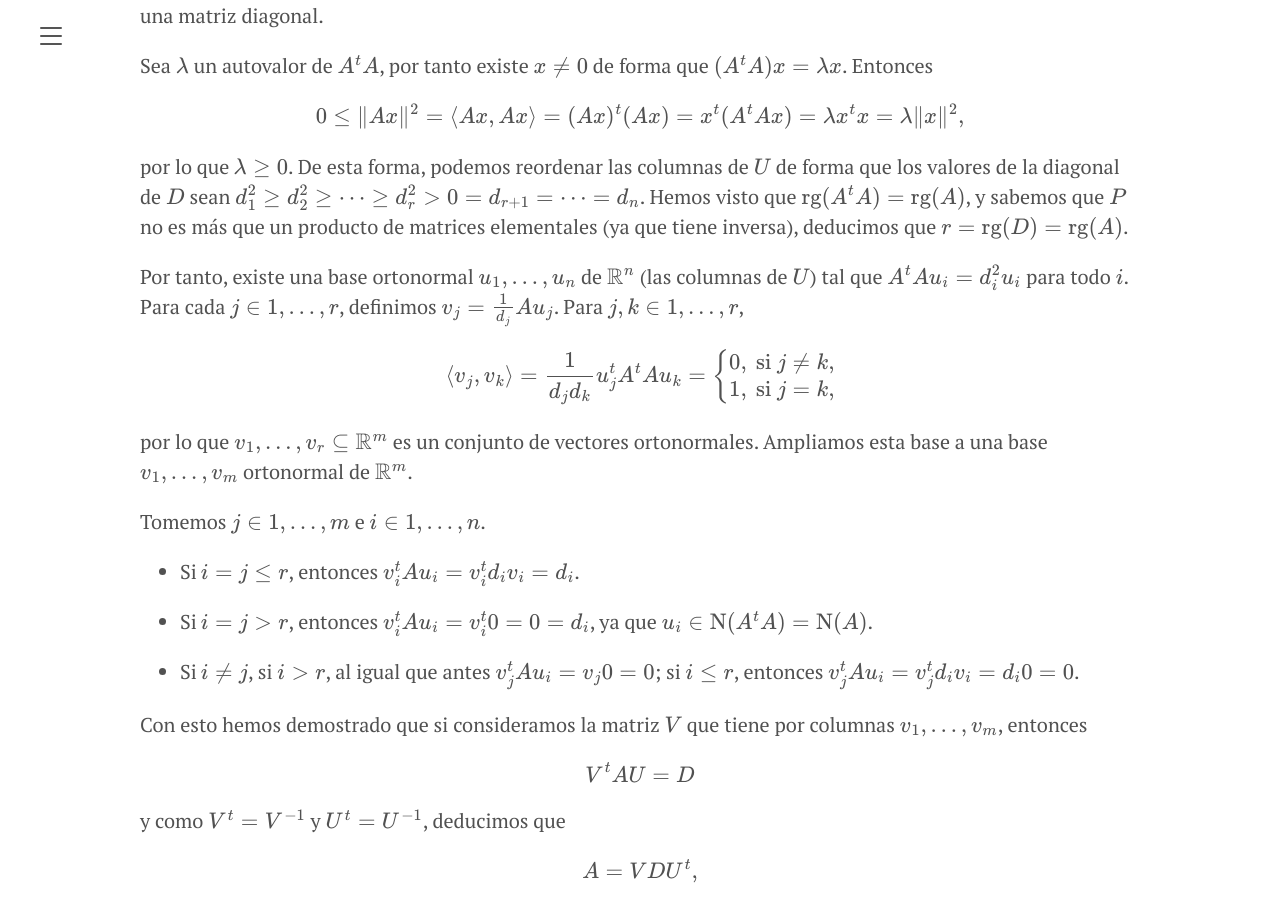
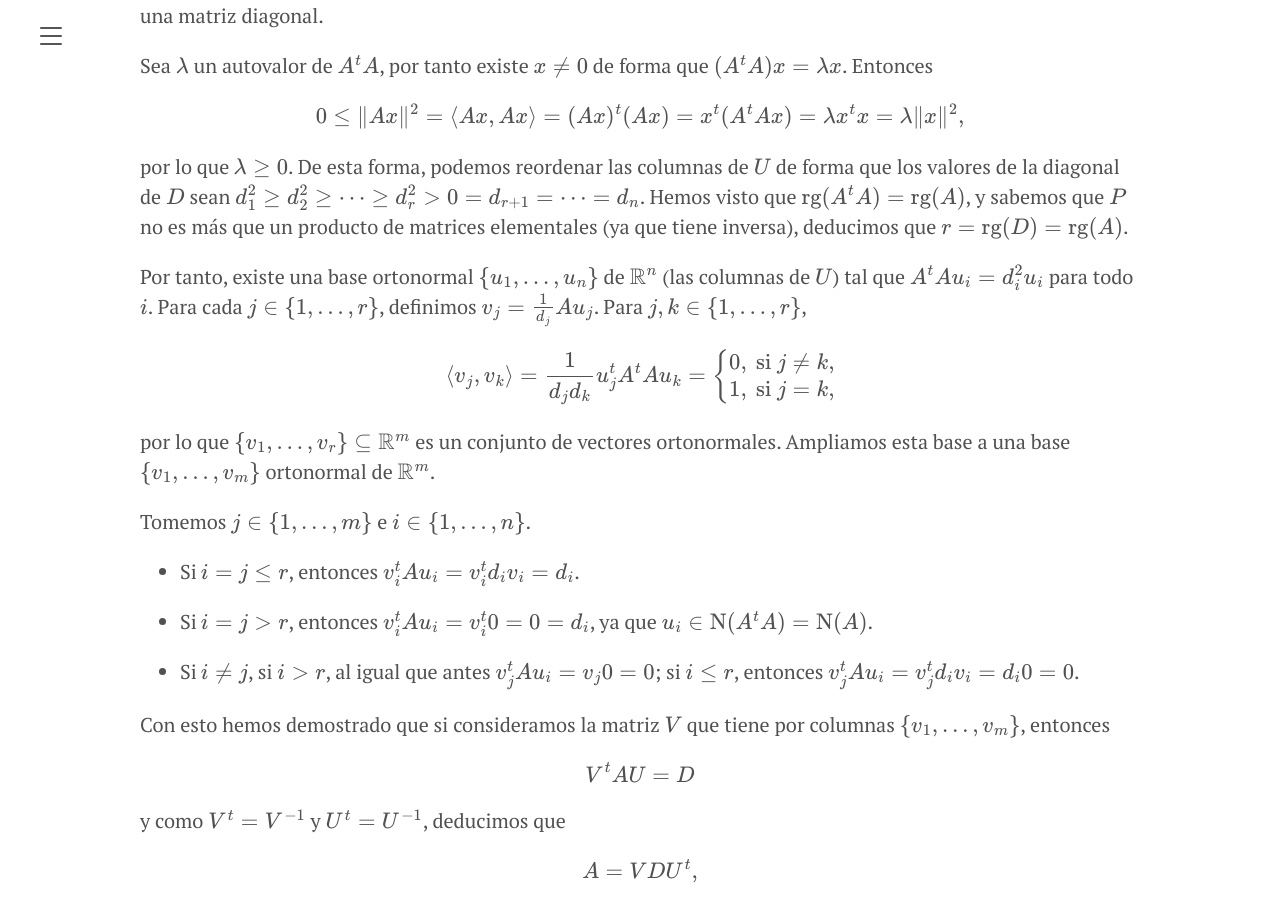
Before and after one commit to pedritomelenas/Algebra-Lineal, a Jekyll site: the page built from 6-descomposicion-diagonalizacion.md, in a window 1280 px wide and 900 px high, scrolled down 12778 px. Built offline with Jekyll 4.4.1, drawn with Linux system fonts in a browser that asks for light colours.

Commit message:
rbrace tema 6

```diff
--- a/6-descomposicion-diagonalizacion.md
+++ b/6-descomposicion-diagonalizacion.md
@@ -556,7 +556,7 @@ $$
 
 por lo que $\lambda \ge 0$. De esta forma, podemos reordenar las columnas de $U$ de forma que los valores de la diagonal de $D$ sean $d_1^2\ge d_2^2\ge \dots \ge d_r^2 > 0= d_{r+1}=\dots = d_n$. Hemos visto que $\operatorname{rg}(A^tA)=\operatorname{rg}(A)$, y sabemos que $P$ no es más que un producto de matrices elementales (ya que tiene inversa), deducimos que $r=\operatorname{rg}(D)=\operatorname{rg}(A)$.
 
-Por tanto, existe una base ortonormal $\{u_1,\dots,u_n\}$ de $\mathbb{R}^n$ (las columnas de $U$) tal que  $A^tA u_i=d_i^2u_i$ para todo $i$. Para cada $j\in\{1,\dots,r\}$, definimos $v_j=\frac1{d_j}Au_j$. Para $j,k\in \{1,\dots,r\}$,
+Por tanto, existe una base ortonormal $\lbrace u_1,\dots,u_n\rbrace$ de $\mathbb{R}^n$ (las columnas de $U$) tal que  $A^tA u_i=d_i^2u_i$ para todo $i$. Para cada $j\in\lbrace 1,\dots,r\rbrace$, definimos $v_j=\frac1{d_j}Au_j$. Para $j,k\in \lbrace 1,\dots,r\rbrace$,
 
 $$
 \langle v_j,v_k\rangle = \frac{1}{d_jd_k} u_j^tA^tAu_k=\begin{cases}
@@ -565,10 +565,10 @@ $$
 \end{cases}
 $$
 
-por lo que $\{v_1,\dots,v_r\}\subseteq \mathbb{R}^m$ es un conjunto de vectores ortonormales. Ampliamos esta base a una base $\{v_1,\dots,v_m\}$ ortonormal de $\mathbb{R}^m$.
+por lo que $\lbrace v_1,\dots,v_r\rbrace\subseteq \mathbb{R}^m$ es un conjunto de vectores ortonormales. Ampliamos esta base a una base $\lbrace v_1,\dots,v_m\rbrace$ ortonormal de $\mathbb{R}^m$.
 
 
-Tomemos $j\in \{1,\dots,m\}$ e $i\in\{1,\dots,n\}$.
+Tomemos $j\in \lbrace 1,\dots,m\rbrace$ e $i\in\lbrace 1,\dots,n\rbrace$.
 
 - Si $i=j \le r$, entonces $v_i^t A u_i = v_i^td_iv_i=d_i$.
 
@@ -576,7 +576,7 @@ Tomemos $j\in \{1,\dots,m\}$ e $i\in\{1,\dots,n\}$.
 
 - Si $i\neq j$, si $i>r$, al igual que antes $v_j^tAu_i=v_j0=0$; si $i\le r$, entonces $v_j^tAu_i=v_j^td_iv_i=d_i0=0$.
 
-Con esto hemos demostrado que si consideramos la matriz $V$ que tiene por columnas $\{v_1,\dots,v_m\}$, entonces
+Con esto hemos demostrado que si consideramos la matriz $V$ que tiene por columnas $\lbrace v_1,\dots,v_m\rbrace$, entonces
 
 $$
 V^tAU=D
```
